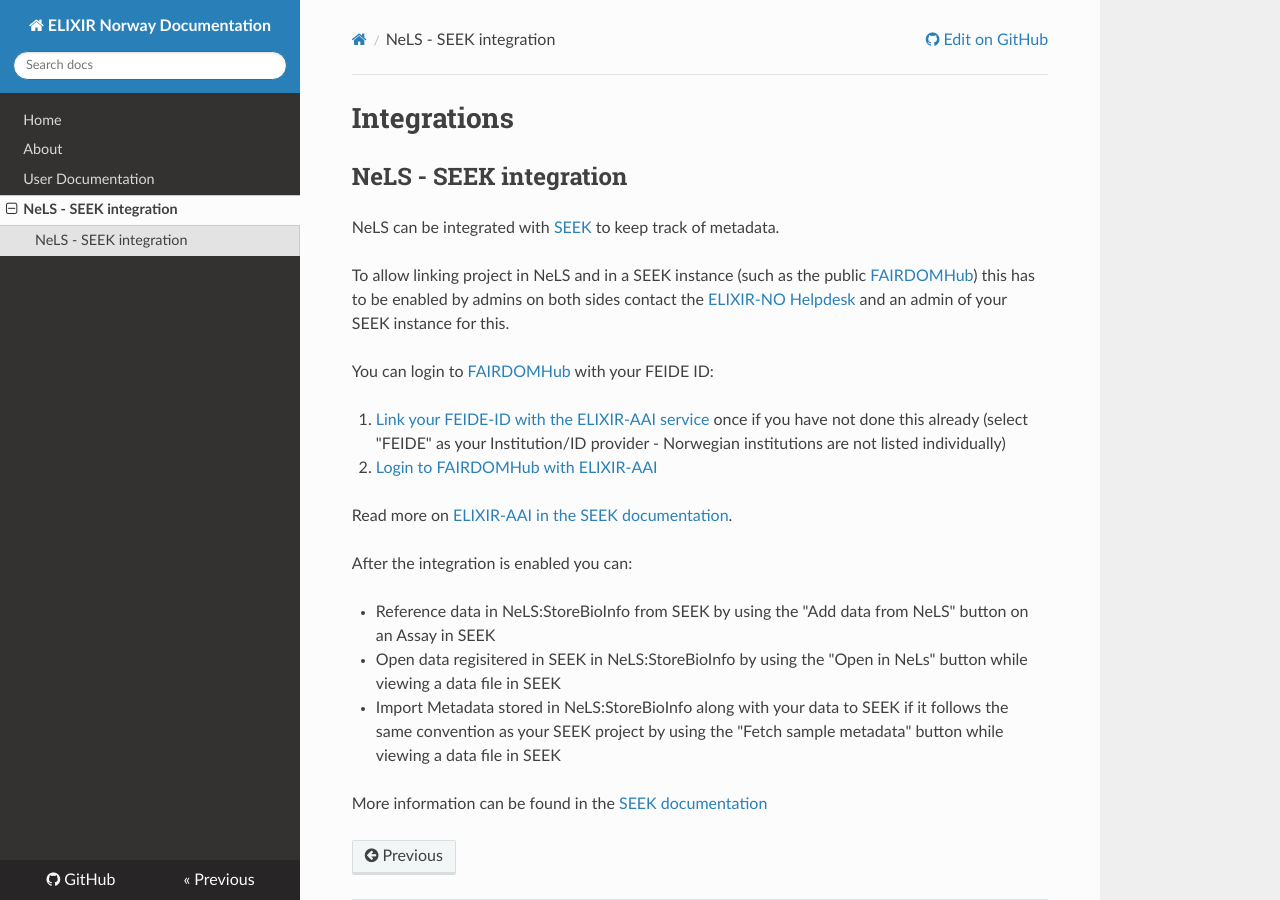
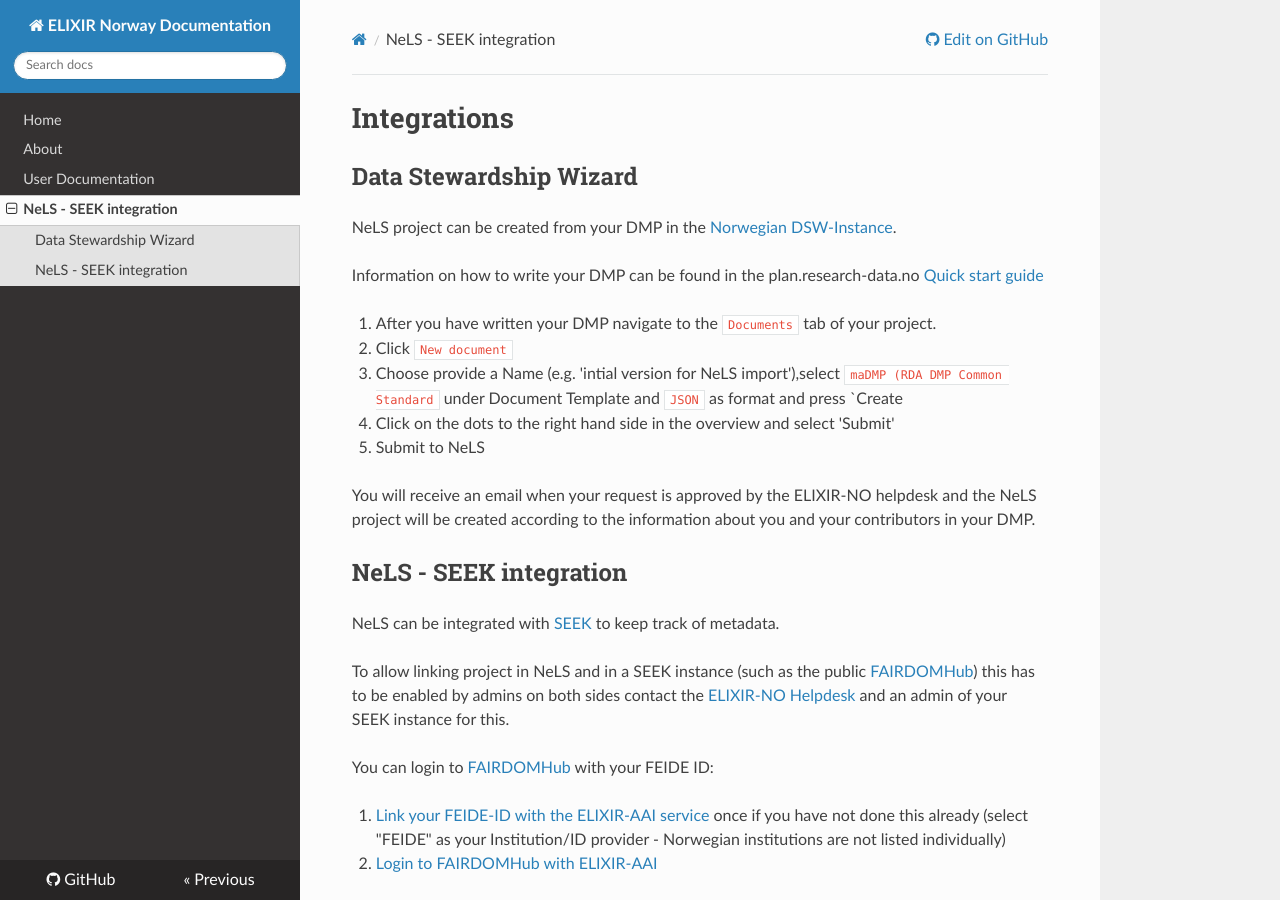
Before and after one commit to elixir-no-nels/nels-docs, an MkDocs documentation site: the page built from docs/integrations.md, in a window 1280 px wide and 900 px high. Built offline with MkDocs 1.6.1, drawn with Linux system fonts in a browser that asks for light colours; nearby versions of some CDN libraries.

Commit message:
Add Data Stewardship Wizard integration details
Added instructions for creating a NeLS project from a DMP in the Norwegian DSW-Instance, including steps for document submission and email notifications.

```diff
--- a/docs/integrations.md
+++ b/docs/integrations.md
@@ -1,4 +1,19 @@
 # Integrations
+
+## Data Stewardship Wizard
+
+NeLS project can be created from your DMP in the [Norwegian DSW-Instance](https://norway.dsw.elixir-europe.org).
+
+Information on how to write your DMP can be found in the plan.research-data.no [Quick start guide](https://plan.research-data.no/pages/support_00_start_writing)
+
+1. After you have written your DMP navigate to the `Documents` tab of your project.
+2. Click `New document`
+3. Choose provide a Name (e.g. 'intial version for NeLS import'),select `maDMP (RDA DMP Common Standard` under Document Template and `JSON` as format and press `Create
+4. Click on the dots to the right hand side in the overview and select 'Submit'
+5. Submit to NeLS
+
+You will receive an email when your request is approved by the ELIXIR-NO helpdesk and the NeLS project will be created according to the information about you and your contributors in your DMP.
+
 
 ## NeLS - SEEK integration
 NeLS can be integrated with [SEEK](https://seek4science.org/) to keep track of metadata.
```
